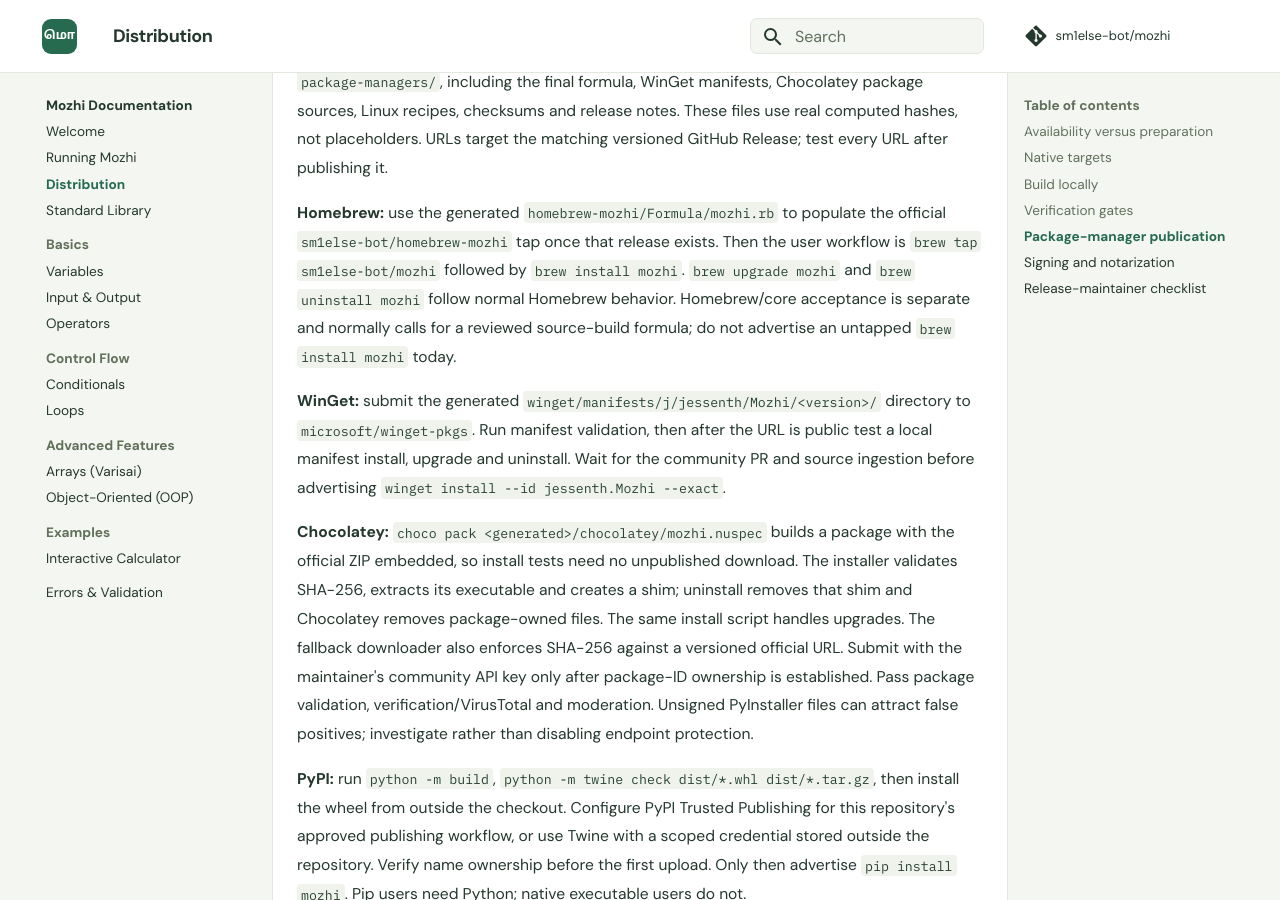
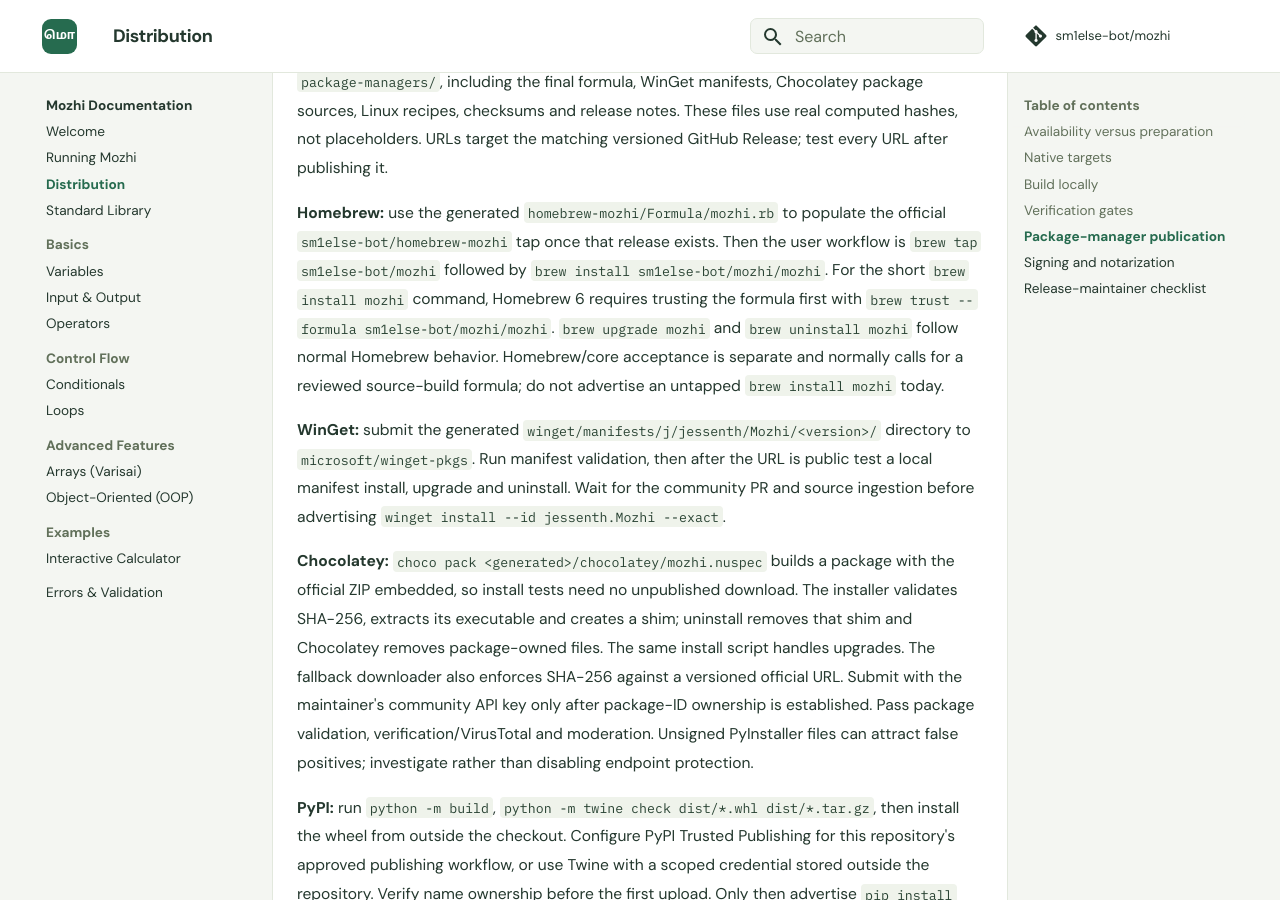
Before and after one commit to sm1else-bot/mozhi, an MkDocs documentation site: the page built from docs/distribution.md, in a window 1280 px wide and 900 px high, scrolled down 4241 px. Built offline with MkDocs 1.6.1 and Material for MkDocs 9.7.7, drawn with Linux system fonts in a browser that asks for light colours; comment, search, counter and statistics services are not loaded.

Commit message:
Validate browser parity across Python versions and install from a Homebrew tap

```diff
--- a/docs/distribution.md
+++ b/docs/distribution.md
@@ -132,7 +132,10 @@
 
 **Homebrew:** use the generated `homebrew-mozhi/Formula/mozhi.rb` to populate the
 official `sm1else-bot/homebrew-mozhi` tap once that release exists. Then the user
-workflow is `brew tap sm1else-bot/mozhi` followed by `brew install mozhi`.
+workflow is `brew tap sm1else-bot/mozhi` followed by
+`brew install sm1else-bot/mozhi/mozhi`. For the short `brew install mozhi`
+command, Homebrew 6 requires trusting the formula first with
+`brew trust --formula sm1else-bot/mozhi/mozhi`.
 `brew upgrade mozhi` and `brew uninstall mozhi` follow normal Homebrew behavior.
 Homebrew/core acceptance is separate and normally calls for a reviewed
 source-build formula; do not advertise an untapped `brew install mozhi` today.
```
Also changed, not shown: 2 other files.
